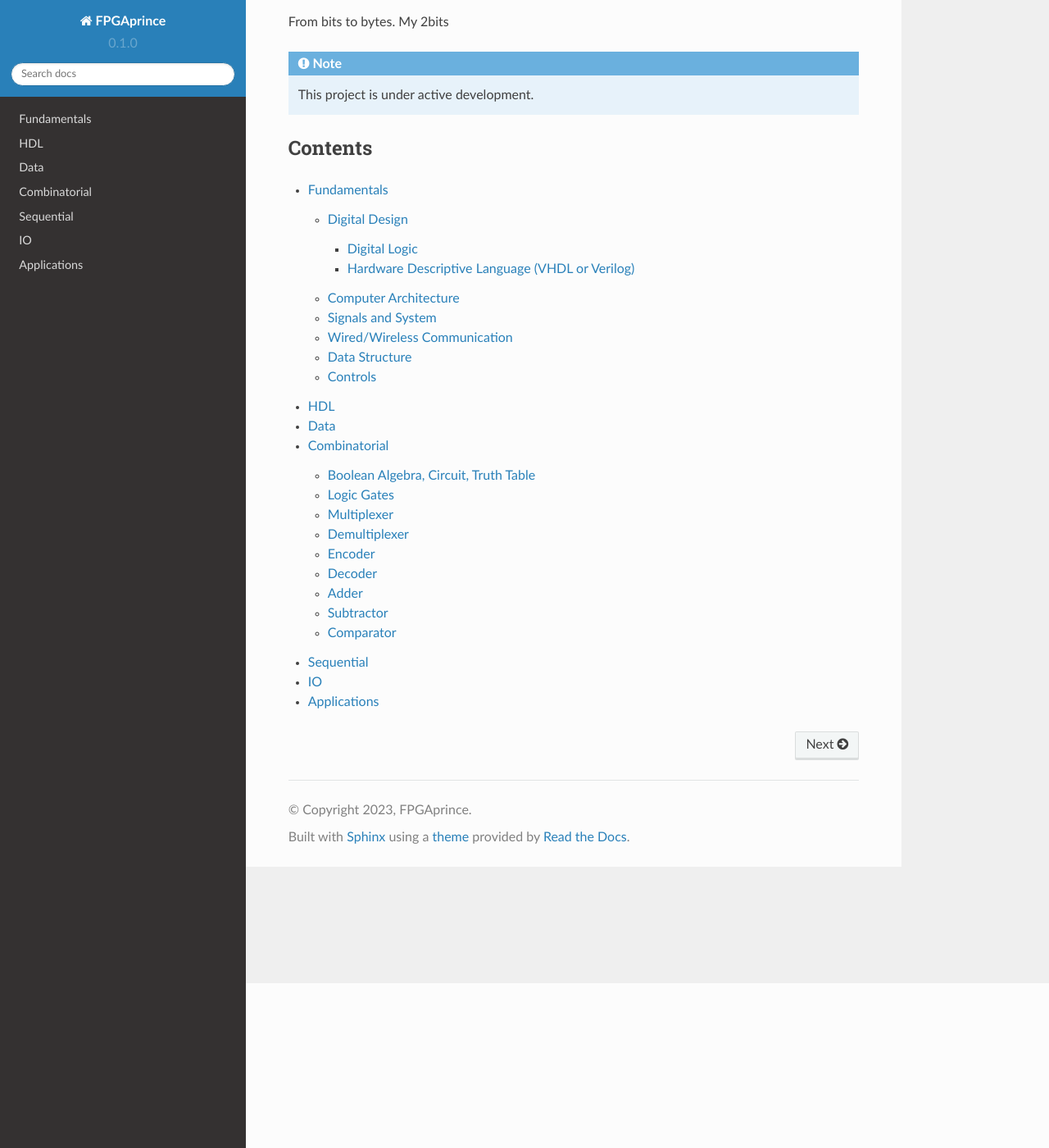
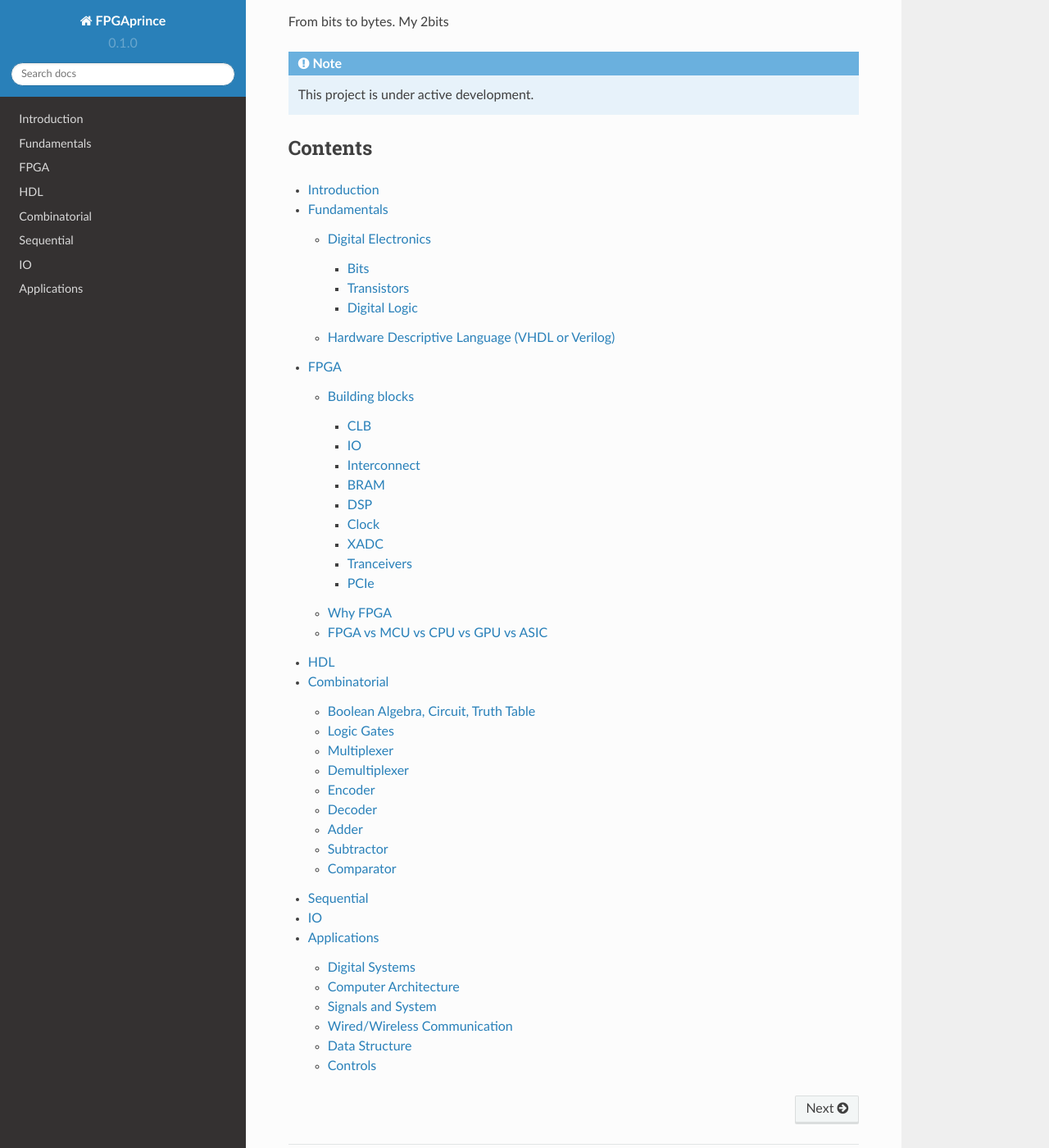
Before and after one commit to fpgaprince/rtd, a Sphinx documentation site: the page built from docs/source/index.rst, in a window 1280 px wide and 1400 px high, scrolled down 201 px. Shown: the whole window at 82% size. Built offline with Sphinx 7.4.7 and the Read the Docs theme 2.0.0, drawn with Linux system fonts in a browser that asks for light colours.

Commit message:
added fpga, removed data

```diff
--- a/docs/source/data.rst
+++ /dev/null
@@ -1,2 +0,0 @@
-Data
-#################
--- /dev/null
+++ b/docs/source/fpga.rst
@@ -0,0 +1,43 @@
+FPGA
+#################
+
+At the time of writing, focused on Xilinx FPGAs.
+
+
+Building blocks
+***********************
+
+CLB
+=======================
+
+IO
+=======================
+
+Interconnect
+=======================
+
+BRAM
+=======================
+
+DSP
+=======================
+
+Clock
+=======================
+
+XADC
+=======================
+
+Tranceivers
+=======================
+
+PCIe
+=======================
+
+
+
+Why FPGA
+***********************
+
+FPGA vs MCU vs CPU vs GPU vs ASIC
+**********************************************
--- a/docs/source/index.rst
+++ b/docs/source/index.rst
@@ -17,9 +17,10 @@ Contents
 .. toctree::
    :maxdepth: 3
 
+   introduction
    fundamentals
+   fpga
    hdl
-   data
    combinatorial
    sequential
    io
--- /dev/null
+++ b/docs/source/introduction.rst
@@ -0,0 +1,2 @@
+Introduction
+#################
```
Also changed, not shown: docs/source/applications.rst (+23 -0 lines), docs/source/fundamentals.rst (+7 -21 lines).
